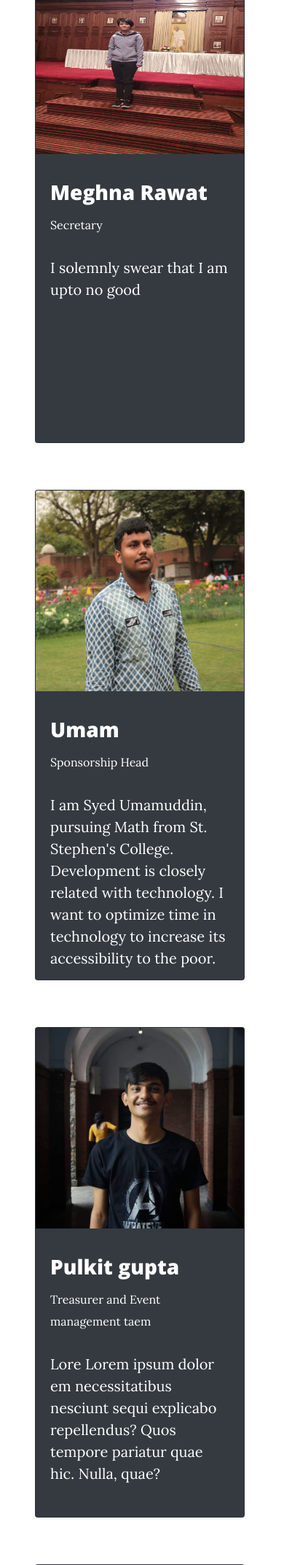
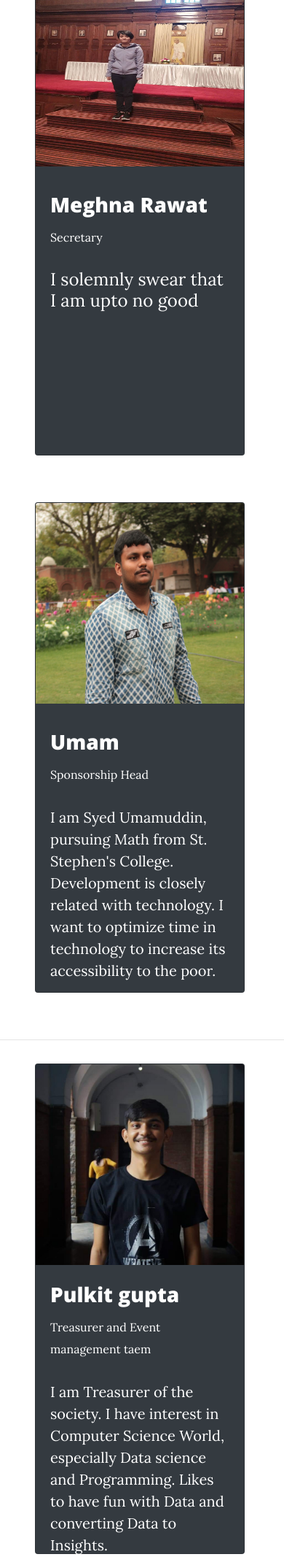
Before and after one commit to hardikphalet/CSSSSC, a Flask app: page /about in a window 390 px wide; the page is wider, and only the part inside the window is pictured. Shown: the part 2320-4464 px from the top of that part at 73% size. Run offline with Flask 2, Linux system fonts and the light colour scheme; some libraries are stand-ins or nearby versions.

Commit message:
About page fixed

```diff
--- a/main.py
+++ b/main.py
@@ -10,9 +10,9 @@
 from werkzeug.exceptions import RequestEntityTooLarge
 app = Flask(__name__)
 app.secret_key='secretkey'
-#app.config['SQLALCHEMY_DATABASE_URI'] = "mysql://root:@localhost/compscsoc"
-app.config['SQLALCHEMY_DATABASE_URI'] = "mysql://testing:testing@123@localhost/compsocssc"
-# app.config['UPLOAD_FOLDER'] = "C:\\Users\\SSC\\Desktop\\Flask\\CompSocBlog\\static\\img"
+# app.config['SQLALCHEMY_DATABASE_URI'] = "mysql://root:@localhost/compscsoc"  #Database connectivity for Harsh System
+app.config['SQLALCHEMY_DATABASE_URI'] = "mysql://testing:testing@123@localhost/compsocssc" #Dtabase connectiviy in the server
+
 #uses a relative path name instead of a complete path name,
 #redirects all uploads to the folder .static/img/ within the project folder
 app.config['UPLOAD_FOLDER'] = './static/img'
--- a/templates/about.html
+++ b/templates/about.html
@@ -29,21 +29,20 @@
   </div>
 </header>
 
-<div class="container" style="margin-left: 25rem;" >
-<div class="col-md-4">
-  <div class="card text-white bg-dark  mt-3 mb-5 mx-5" style="width: 22rem; height: 50rem ">
+
+
+  <div class="card text-white bg-dark  mt-3 mb-5 mx-auto" style="width: 22rem; height: 50rem ">
       <img class="card-img-top" src="{{url_for('static', filename='img/Mansi.jpg')}}" height="390px">
       <div class="card-body my-3">
           <h3 class="card-title"> <a href="https://www.linkedin.com/in/mansi-jindal-315588179 " class="text-white">Mansi Jindal </a> </h3>
           <small> President  </small>
-          <p class="card-text">
-         Lorem ipsum dolor sit amet consectetur adipisicing elit. Provident qui autem, quas nisi eveniet ad
-         it excepturi! Nihil et vero repellendus dolor provident aut totam, vel, nesciunt unde minima dolore autem, nulla cons
-         ectetur minus saepe!
-      </div>
-  </div></div>
+          <p class="card-text h3">
+            I am an optimistic individual who has got aspirations in life to keep moving forward to achieve my goals.</p>
+          </div>
+  </div>
+<hr>
 
-</div>
+
 
 <div class="row">
 <div class="col-md-4">
@@ -52,7 +51,7 @@
       <div class="card-body my-3">
           <h3 class="card-title"> <a href="https://www.linkedin.com/in/hardik-phalet-626aa3157" class="text-white">Hardik Phalet </a> </h3>
           <small> Vice President  </small>
-          <p class="card-text">
+          <p class="card-text h4">
             I think, therefore I don't sleep. I love cats. Ban crocs, they're an abomination.
           </p>
 
@@ -67,7 +66,7 @@
       <div class="card-body my-3">
           <h3 class="card-title"> <a href="https://www.linkedin.com/in/cyril-mathew-a2427117b" class="text-white">Meghna Rawat</a> </h3>
           <small> Secretary  </small>
-          <p class="card-text">
+          <p class="card-text h4">
             I solemnly swear that I am upto no good
           </p>
 
@@ -92,7 +91,7 @@
 </div>
  </div>
 
-
+<hr>
 
 
 
@@ -104,12 +103,13 @@
   <div class="col-md-4">
     <div class="card text-white bg-dark  mt-3 mb-5 mx-5" style="width: 18rem; height: 42rem">
         <img class="card-img-top" src="{{url_for('static', filename='img/Pulkit.jpg')}}" height="275px">
-        <div class="card-body my-3">
+        <div class="card-body my-1 ">
             <h3 class="card-title"> <a href="https://www.linkedin.com/in/pulkit11" class="text-white">Pulkit gupta </a> </h3>
             <small> Treasurer and Event management taem  </small>
             <p class="card-text">
-            Lore Lorem ipsum dolor
-            em necessitatibus nesciunt sequi explicabo repellendus? Quos tempore pariatur quae hic. Nulla, quae?</p>
+            I am Treasurer of the society.
+              I have interest in Computer Science World, especially Data science and Programming. Likes to have fun with Data and converting Data to Insights.
+            </p>
 
         </div>
     </div>
@@ -127,9 +127,9 @@
         <div class="card-body my-3">
             <h3 class="card-title"> <a href="https://www.linkedin.com/in/sinjini-ghosh-73b211192" class="text-white">Sinjini Ghosh </a> </h3>
             <small> Creative and Sponsorship Team  </small>
-            <p class="card-text">
-            Lore Lorem ipsum dolor
-            em necessitatibus nesciunt sequi explicabo repellendus? Quos tempore pariatur quae hic. Nulla, quae?</p>
+            <p class="card-text h4">
+              Just another introvert trying to dive into the vast ocean of computer science.
+            </p>
 
         </div>
     </div>
@@ -141,9 +141,10 @@
         <div class="card-body my-3">
             <h3 class="card-title"> Navya Rana  </h3>
             <small> Creative and Journal Team </small>
-            <p class="card-text">
-            Lore Lorem ipsum dolor
-            em necessitatibus nesciunt sequi explicabo repellendus? Quos tempore pariatur quae hic. Nulla, quae?</p>
+            <p class="card-text h3">
+              I hate introductions.
+
+          </p>
 
         </div>
     </div>
@@ -153,12 +154,13 @@
   <div class="col-md-4">
     <div class="card text-white bg-dark  mt-3 mb-5 mx-5" style="width: 18rem; height: 42rem">
         <img class="card-img-top" src="{{url_for('static', filename='img/vishal.jpg')}}" height="275px">
-        <div class="card-body my-3">
+        <div class="card-body my-1">
             <h3 class="card-title"> <a href="https://www.linkedin.com/in/v4vishal4vs" class="text-white">Vishal </a> </h3>
-            <small> Event Management and Sponsorship team  </small>
+            <small > Event Management and Sponsorship team  </small>
             <p class="card-text">
-            Lore Lorem ipsum dolor
-            em necessitatibus nesciunt sequi explicabo repellendus? Quos tempore pariatur quae hic. Nulla, quae?</p>
+
+               I'm working with this society because my interests includes programming languages, AI, machine and learning and literally everything in the tech world.
+            </p>
 
         </div>
     </div>
@@ -173,11 +175,11 @@
   <div class="col-md-4">
     <div class="card text-white bg-dark  mt-3 mb-5 mx-5" style="width: 18rem; height: 42rem">
         <img class="card-img-top" src="{{url_for('static', filename='img/me.jpg')}}" height="275px">
-        <div class="card-body my-3">
+        <div class="card-body my-1">
             <h3 class="card-title"> <a href="https://www.linkedin.com/in/harsh-bindal-a394511a2" class="text-white">Harsh Bindal </a> </h3>
             <small> Programming Head and Event Management Team  </small>
-            <p class="card-text">
-            Cool, Smart Worker, Humourous, Champion, Helpful, Immature, Deadline Lover, Out of the box thinker......<br>
+            <p class="card-text h4">
+            Cool, Smart , Humourous,Immature, Deadline Lover, Out of the box thinker......<br>
              Kabhi Kabhi to Lagta h Apun Hi Bhagwan hai😉😉
             </p>
 
@@ -191,7 +193,7 @@
         <div class="card-body my-3 ">
             <h3 class="card-title"> <a href="https://www.linkedin.com/in/sharon-alex-488681192" class="text-white">Sharon Sara </a> </h3>
             <small> Graphic design and Journal Team  </small>
-            <p class="card-text">
+            <p class="card-text h4">
               A BA Programme student with a penchant for rambles. Enjoys learning new things, art and places.
             </p>
 
--- a/templates/adminPanel.html
+++ b/templates/adminPanel.html
@@ -39,11 +39,11 @@
 <a href="/logout"><button class="btn btn-primary my-4 float-right" >
   Logout
  </button> </a>
-<h1 class="my-3"> Upload a file (< 10MB)</h1> <hr>
+<h1 class="my-3"> Upload an image (< 10MB)</h1> <hr>
 <form action="/dashboard/uploader" method="post" enctype="multipart/form-data">
 
   <input type="file" name="ImgF">
-  <button type="submit" class="btn btn-primary">Submit</button>
+  <button type="submit" class="btn btn-primary" >Submit</button>
 
               </form><!-- <table class="table table-dark my-4"> -->
 <table class="table table-dark my-4">
```
Also changed, not shown: static/img/dw.jpg (added).
